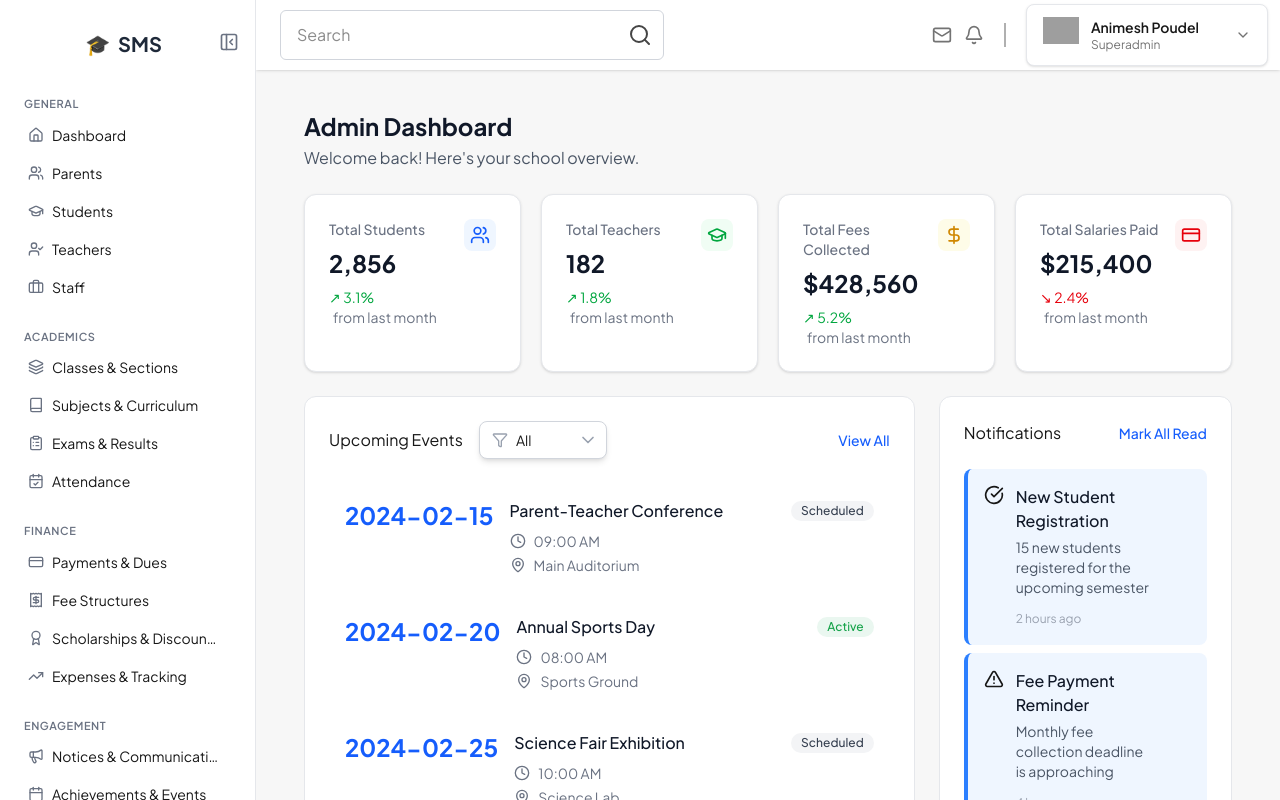
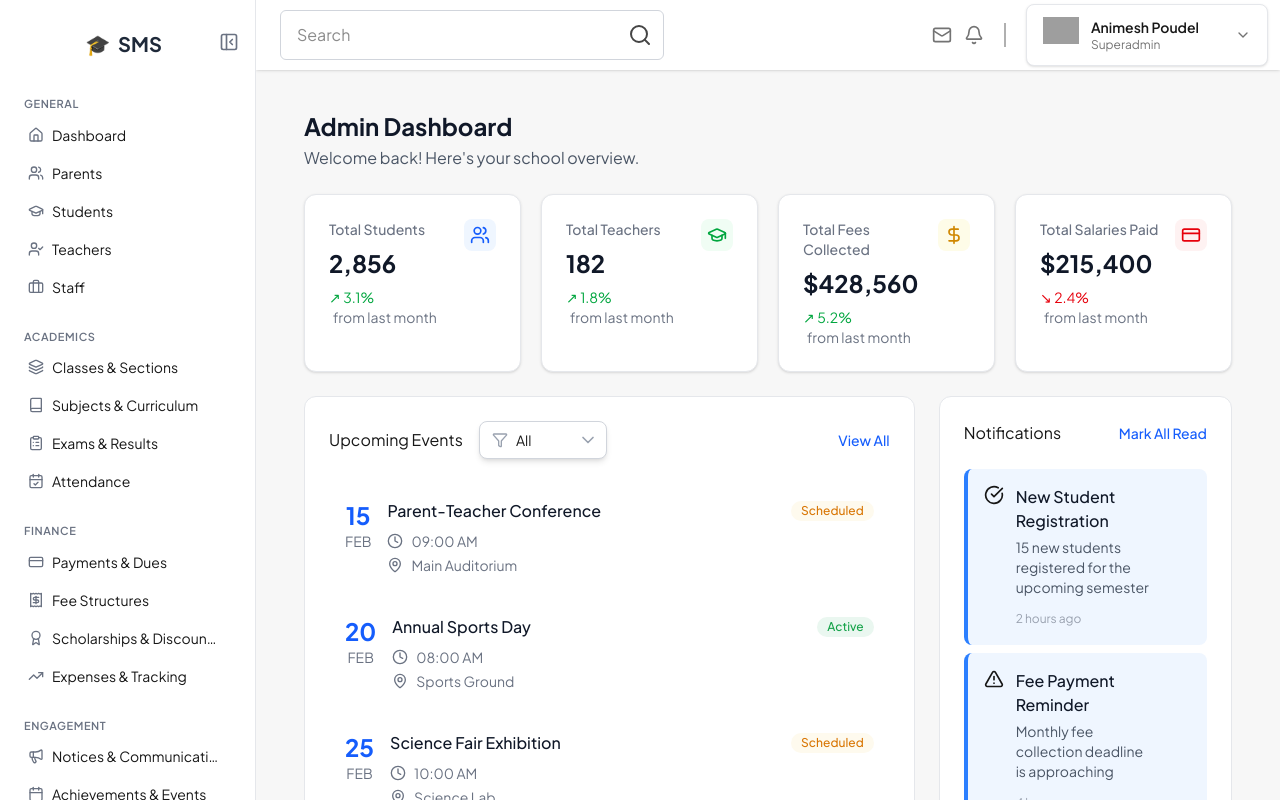
Before and after one commit to subhashadhikari057/schoolmanagementsystem, a Next.js app in the folder frontend/: page /dashboard/admin in a window 1280 px wide. Built offline with nearby package versions, Linux system fonts and the light colour scheme; grey boxes are pictures that could not be loaded.

Commit message:
feat: add mock data for super admin dashboard and placeholder pages for undeveloped

```diff
--- a/frontend/src/components/atoms/data/StatusBadge.tsx
+++ b/frontend/src/components/atoms/data/StatusBadge.tsx
@@ -1,17 +1,27 @@
-import React from 'react'
+import React from 'react';
 
-export default function StatusBadge({status, className}: {status: string, className?: string}) {
-
+export default function StatusBadge({
+  status,
+  className,
+}: {
+  status: string;
+  className?: string;
+}) {
   const statusStyles = {
-        Active: { backgroundColor: "#EAF7F0", color: "#16A34A" },
-        Inactive: { backgroundColor: "#FEEFEF", color: "#DC2626" },
-        scheduled: { backgroundColor: "#FEFAEE", color: "#D97706" },
-        "On Leave": { backgroundColor: "#FEF3C7", color: "#B45309" },
+    Active: { backgroundColor: '#EAF7F0', color: '#16A34A' },
+    Inactive: { backgroundColor: '#FEEFEF', color: '#DC2626' },
+    Scheduled: { backgroundColor: '#FEFAEE', color: '#D97706' },
+    'On Leave': { backgroundColor: '#FEF3C7', color: '#B45309' },
   } as const;
 
   const getStatusStyle = (status: string) => {
     const normalizedStatus = status as keyof typeof statusStyles;
-        return statusStyles[normalizedStatus] || { backgroundColor: "#F3F4F6", color: "#374151" };
+    return (
+      statusStyles[normalizedStatus] || {
+        backgroundColor: '#F3F4F6',
+        color: '#374151',
+      }
+    );
   };
 
   return (
@@ -21,5 +31,5 @@ export default function StatusBadge({status, className}: {status: string, classN
     >
       {status}
     </span>
-  )
+  );
 }
--- a/frontend/src/components/molecules/cards/EventItems.tsx
+++ b/frontend/src/components/molecules/cards/EventItems.tsx
@@ -1,28 +1,35 @@
 import { Clock, MapPin, MoreVertical } from 'lucide-react';
-import StatusBadge from "@/components/atoms/data/StatusBadge";
+import StatusBadge from '@/components/atoms/data/StatusBadge';
 import { Event } from '@/types/EventTypes';
 
 export default function EventItem({ event }: { event: Event }) {
-  const [day, month] = event.date.split(' ');
+  // Parse date from YYYY-MM-DD format
+  const dateObj = new Date(event.date);
+  const day = dateObj.getDate().toString();
+  const month = dateObj.toLocaleDateString('en-US', { month: 'short' });
 
   return (
-    <div className="flex items-start gap-4 p-4 hover:bg-gray-50 rounded-lg transition-colors group">
-      <div className="text-center">
-        <div className="text-2xl font-bold text-blue-600">{day}</div>
-        <div className="text-sm text-gray-500 uppercase">{month}</div>
+    <div className='flex items-start gap-4 p-4 hover:bg-gray-50 rounded-lg transition-colors group'>
+      <div className='text-center'>
+        <div className='text-2xl font-bold text-blue-600'>{day}</div>
+        <div className='text-sm text-gray-500 uppercase'>{month}</div>
       </div>
 
-      <div className="flex-1 min-w-0">
-        <div className="flex items-center justify-between mb-2">
-          <h3 className="font-medium text-gray-900 truncate">{event.title}</h3>
-          <div className="flex items-center gap-2">
+      <div className='flex-1 min-w-0'>
+        <div className='flex items-center justify-between mb-2'>
+          <h3 className='font-medium text-gray-900 truncate'>{event.title}</h3>
+          <div className='flex items-center gap-2'>
             <StatusBadge status={event.status} />
             {/* Menu code same as before */}
           </div>
         </div>
-        <div className="space-y-1 text-sm text-gray-500">
-          <div className="flex items-center gap-2"><Clock className="w-4 h-4" /> <span>{event.time}</span></div>
-          <div className="flex items-center gap-2"><MapPin className="w-4 h-4" /> <span>{event.location}</span></div>
+        <div className='space-y-1 text-sm text-gray-500'>
+          <div className='flex items-center gap-2'>
+            <Clock className='w-4 h-4' /> <span>{event.time}</span>
+          </div>
+          <div className='flex items-center gap-2'>
+            <MapPin className='w-4 h-4' /> <span>{event.location}</span>
+          </div>
         </div>
       </div>
     </div>
--- a/frontend/src/components/organisms/dashboard/Notification.tsx
+++ b/frontend/src/components/organisms/dashboard/Notification.tsx
@@ -1,47 +1,53 @@
-'use client'
+'use client';
 
-import React, { useState } from 'react'
-import SectionHeader from '@/components/molecules/interactive/SectionHeader'
-import NotificationItem from '@/components/molecules/cards/NotificationItem'
-import { Notification } from '@/types/NotficationItemsTypes'
+import React, { useState } from 'react';
+import SectionHeader from '@/components/molecules/interactive/SectionHeader';
+import NotificationItem from '@/components/molecules/cards/NotificationItem';
+import { Notification } from '@/types/NotficationItemsTypes';
 
 interface NotificationsProps {
-  notifications: Notification[]
+  notifications: Notification[];
 }
 
 export default function Notifications({ notifications }: NotificationsProps) {
-  const [notificationList, setNotificationList] = useState(notifications)
+  const [notificationList, setNotificationList] = useState(notifications);
 
   const handleMarkAsRead = (id: string) => {
     setNotificationList(prev =>
       prev.map(notification =>
         notification.id === id
           ? { ...notification, read: !notification.read }
-          : notification
-      )
-    )
-  }
+          : notification,
+      ),
+    );
+  };
 
   const markAllRead = () => {
-    setNotificationList(prev => prev.map(n => ({ ...n, read: true })))
-  }
+    setNotificationList(prev => prev.map(n => ({ ...n, read: true })));
+  };
 
   return (
-    <div className="bg-white rounded-xl border border-gray-200 p-6">
+    <div className='bg-white rounded-xl border border-gray-200 p-6'>
       <SectionHeader
-        title="Notifications"
-        actionText="Mark All Read"
+        title='Notifications'
+        actionText='Mark All Read'
         onActionClick={markAllRead}
       />
-      <div className="space-y-2">
-        {notificationList.map(notification => (
-          <NotificationItem
-            key={notification.id}
-            notification={notification}
-            onMarkAsRead={handleMarkAsRead}
-          />
-        ))}
+      <div className='space-y-2'>
+        {notificationList.length > 0 ? (
+          notificationList.map(notification => (
+            <NotificationItem
+              key={notification.id}
+              notification={notification}
+              onMarkAsRead={handleMarkAsRead}
+            />
+          ))
+        ) : (
+          <div className='text-center py-8 text-gray-500'>
+            <p>No notifications</p>
+          </div>
+        )}
       </div>
     </div>
-  )
+  );
 }
--- a/frontend/src/components/organisms/dashboard/QuickAction.tsx
+++ b/frontend/src/components/organisms/dashboard/QuickAction.tsx
@@ -27,7 +27,8 @@ export default function QuickActions({ actions }: QuickActionsProps) {
     <div className='bg-white rounded-xl border border-gray-200 p-6'>
       <SectionHeader title='Quick Actions' />
       <div className='grid grid-cols-2 md:grid-cols-3 gap-4'>
-        {actions.map(action => (
+        {actions.length > 0 ? (
+          actions.map(action => (
             <QuickActionItems
               key={action.id}
               quickActions={{
@@ -35,7 +36,12 @@ export default function QuickActions({ actions }: QuickActionsProps) {
                 onClick: () => handleActionClick(action),
               }}
             />
-        ))}
+          ))
+        ) : (
+          <div className='col-span-full text-center py-8 text-gray-500'>
+            <p>No quick actions available</p>
+          </div>
+        )}
       </div>
     </div>
   );
--- a/frontend/src/components/organisms/dashboard/UpcomingEvents.tsx
+++ b/frontend/src/components/organisms/dashboard/UpcomingEvents.tsx
@@ -1,28 +1,51 @@
-"use client";
+'use client';
 
-import { useState } from 'react';
-import EventItem from '@/components/molecules/cards/EventItems'
+import { useState, useEffect } from 'react';
+import EventItem from '@/components/molecules/cards/EventItems';
 import SectionHeader from '@/components/molecules/interactive/SectionHeader';
 import { Event } from '@/types/EventTypes';
 
-export default function UpcomingEvents({ events,className }: { events: Event[] , className?: string}) {
+export default function UpcomingEvents({
+  events,
+  className,
+}: {
+  events: Event[];
+  className?: string;
+}) {
   const [filteredEvents, setFilteredEvents] = useState(events);
 
+  // Update filtered events when events prop changes
+  useEffect(() => {
+    setFilteredEvents(events);
+  }, [events]);
+
   const handleFilterChange = (filter: string) => {
-    setFilteredEvents(filter === 'All' ? events : events.filter(e => e.status === filter));
+    setFilteredEvents(
+      filter === 'All' ? events : events.filter(e => e.status === filter),
+    );
   };
 
   return (
-    <div className={`bg-white rounded-xl border border-gray-200 p-6 ${className}`}>
+    <div
+      className={`bg-white rounded-xl border border-gray-200 p-6 ${className}`}
+    >
       <SectionHeader
-        title="Upcoming Events"
-        actionText="View All"
+        title='Upcoming Events'
+        actionText='View All'
         showFilter
         onFilterChange={handleFilterChange}
         onActionClick={() => console.log('View All')}
       />
-      <div className="space-y-2">
-        {filteredEvents.map(event => <EventItem key={event.id} event={event} />)}
+      <div className='space-y-2'>
+        {filteredEvents.length > 0 ? (
+          filteredEvents.map(event => (
+            <EventItem key={event.id} event={event} />
+          ))
+        ) : (
+          <div className='text-center py-8 text-gray-500'>
+            <p>No events found</p>
+          </div>
+        )}
       </div>
     </div>
   );
--- a/frontend/src/constants/mockData.ts
+++ b/frontend/src/constants/mockData.ts
@@ -120,15 +120,6 @@ export const mockNotifications: Notification[] = [
     icon: React.createElement(BookOpen, { className: 'w-5 h-5' }),
     read: true,
   },
-  {
-    id: '6',
-    title: 'Low Attendance Alert',
-    description: 'Grade 8-B has attendance below 75% this week',
-    time: '1 day ago',
-    type: 'warning',
-    icon: React.createElement(AlertTriangle, { className: 'w-5 h-5' }),
-    read: false,
-  },
 ];
 
 // Mock Quick Actions Data
```
Lines whose indentation alone changed are shown as unchanged.
